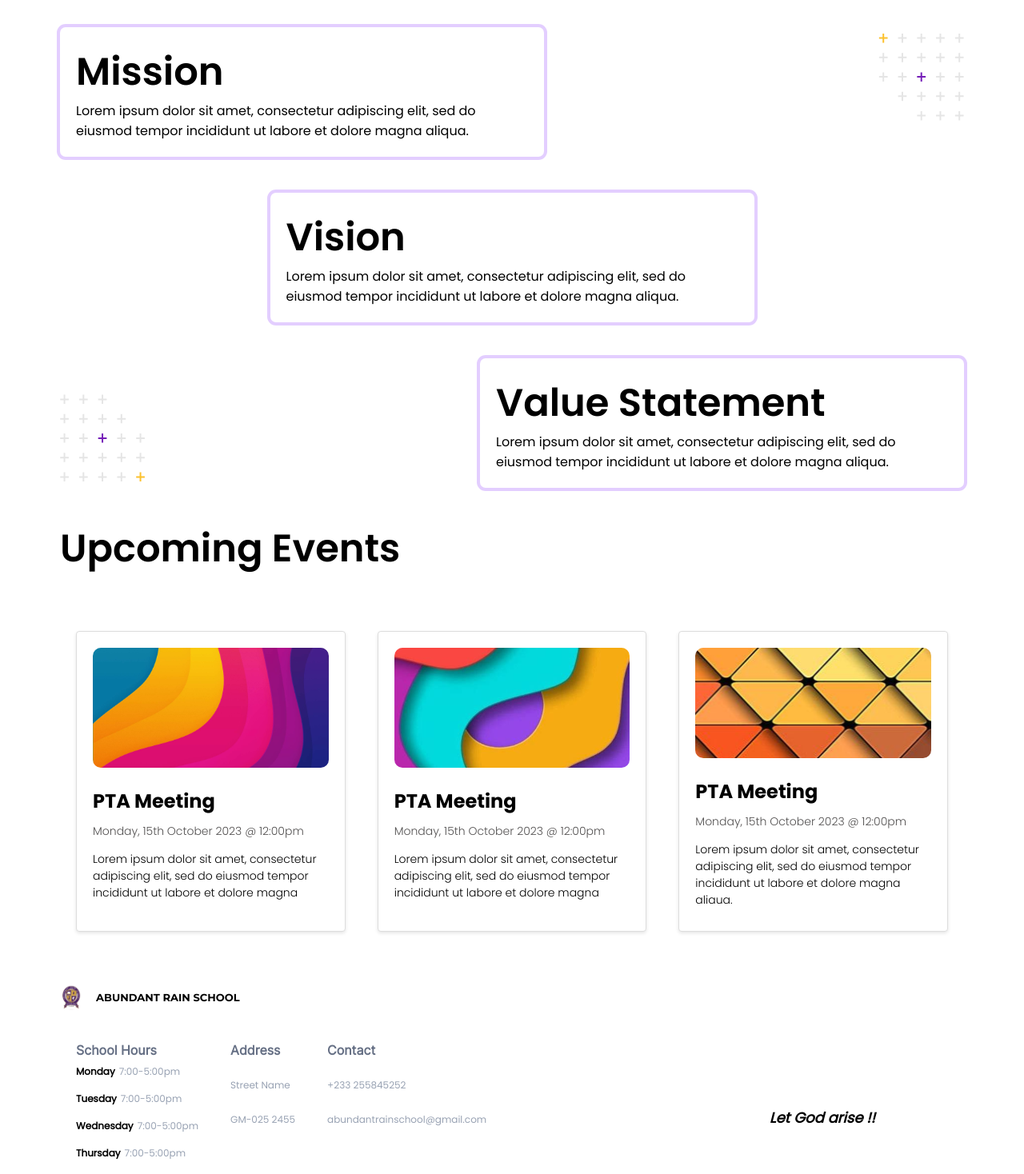
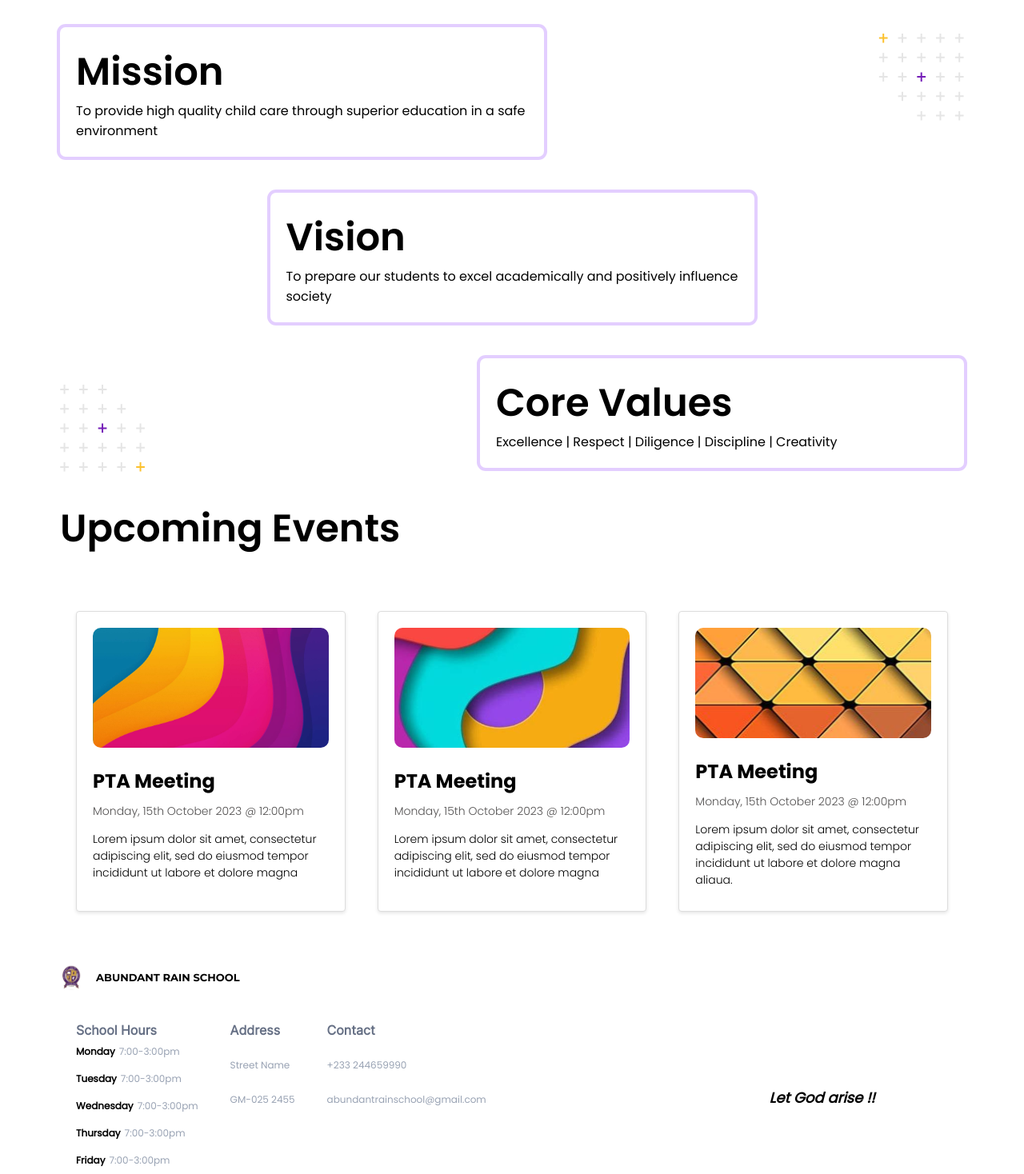
Before and after one commit to Arkoholic/schoolwebsite, a React (Create React App) app: page / in a window 1280 px wide. Shown: the part 460-1928 px from the top of the page at 80% size. Built offline with nearby package versions, Linux system fonts and the light colour scheme.

Commit message:
added a gallery page

```diff
--- a/src/App.js
+++ b/src/App.js
@@ -5,6 +5,7 @@ import Headroom from 'react-headroom';
 import Header from './components/Header';
 import HomeScreen from './pages/home/HomeScreen';
 import AboutUs from './pages/AboutUs/AboutUs';
+import Gallery from './pages/Gallery/Gallery';
 import Footer from './components/Footer';
 
 function App() {
@@ -17,6 +18,7 @@ function App() {
       <Routes>
       <Route path='/' exact Component={HomeScreen}/>
       <Route path='/AboutUs' Component={AboutUs}/>
+      <Route path='/Gallery' Component={Gallery}/>
       </Routes>
       <Footer/>
     </BrowserRouter>
--- a/src/components/Footer.jsx
+++ b/src/components/Footer.jsx
@@ -14,23 +14,23 @@ export default function Footer() {
             <span className='subHeadings'>School Hours</span>
             <div className='DOTWhead'>
             <span className='DOTW'>Monday</span>
-            <span className='time'>7:00-5:00pm</span>
+            <span className='time'>7:00-3:00pm</span>
             </div>
             <div className='DOTWhead'>
             <span className='DOTW'>Tuesday</span>
-            <span className='time'>7:00-5:00pm</span>
+            <span className='time'>7:00-3:00pm</span>
             </div>
             <div className='DOTWhead'>
             <span className='DOTW'>Wednesday</span>
-            <span className='time'>7:00-5:00pm</span>
+            <span className='time'>7:00-3:00pm</span>
             </div>
             <div className='DOTWhead'>
             <span className='DOTW'>Thursday</span>
-            <span className='time'>7:00-5:00pm</span>
+            <span className='time'>7:00-3:00pm</span>
             </div>
             <div className='DOTWhead'>
             <span className='DOTW'>Friday</span>
-            <span className='time'>7:00-5:00pm</span>
+            <span className='time'>7:00-3:00pm</span>
             </div>
         </div>
         <div className='address'>
@@ -40,7 +40,7 @@ export default function Footer() {
         </div>
         <div className='contact'>
         <span className='subHeadings'>Contact</span> <br/>
-        <span className='content'>+233 255845252</span> <br/>
+        <span className='content'>+233 244659990</span> <br/>
         <span className='content'>abundantrainschool@gmail.com</span>
         </div>
         </div>
--- a/src/components/Header.jsx
+++ b/src/components/Header.jsx
@@ -9,14 +9,14 @@ const Header = () => {
         <>
             <nav className='Header'>
                 <div style={{ display: 'flex', flexDirection: 'row', alignItems: 'center' }}>
-                    <img src={logo} alt='School logo' style={{ width: 46, height: 53 }} />
+                    <img src={logo} alt='School logo' style={{ width: 46, height: 53, paddingLeft: 20 }} />
                     <h1 className='logo-large-heading' style={{ textAlign: 'justify' }}>ABUNDANT RAIN SCHOOL</h1>
                 </div>
                 <ul className='nav-bar-options'>
                     <li><Link to="/" className={'link'}>Home</Link></li>
                     <li><Link to="/AboutUs" className={'link'}>About Us</Link></li>
                     <li><Link to="/" className={'link'}>Admissions</Link></li>
-                    <li><Link to="/" className={'link'}>Gallery</Link></li>
+                    <li><Link to="/Gallery" className={'link'}>Gallery</Link></li>
                 </ul>
             </nav>
         </>
--- /dev/null
+++ b/src/pages/Gallery/Gallery.css
@@ -0,0 +1,56 @@
+.gallery {
+    display: grid;
+    grid-template-columns: repeat(auto-fill, minmax(240px, 1fr));
+    grid-gap: 50px;
+    margin: 45px 75px;
+
+  }
+
+  @media screen and (max-width: 767px) {
+    .gallery {
+      grid-template-columns: repeat(auto-fill, minmax(150px, 1fr));
+      gap: 5px;
+    }
+  }
+
+  .gallery__item {
+    width: 100%;
+    height: 100%;
+    object-fit: cover;
+    transition: transform 0.2s ease-in-out;
+    border-radius: 20px;
+    box-shadow: rgba(0, 0, 0, 0.25) 0px 0.0625em 0.0625em, rgba(0, 0, 0, 0.25) 0px 0.125em 0.5em, rgba(255, 255, 255, 0.1) 0px 0px 0px 1px inset;
+
+  }
+
+  .gallery__item:hover {
+    transform: scale(1.25);
+  }
+
+  .gallery__item:nth-child(1) {
+    grid-column-start: 1;
+    grid-column-end: 2;
+    grid-row-start: 1;
+    grid-row-end: 3;
+  }
+
+  .gallery__item:nth-child(7) {
+    grid-column-start: 4;
+    grid-column-end: 5;
+    grid-row-start: 2;
+    grid-row-end: 4;
+  }
+
+  .gallery__item:nth-child(12) {
+    grid-column-start: 1;
+    grid-column-end: 2;
+    grid-row-start: 5;
+    grid-row-end: 6;
+  }
+
+  .gallery__item:nth-child(13) {
+    grid-column-start: 1;
+    grid-column-end: 2;
+    grid-row-start: 5;
+    grid-row-end: 6;
+  }
--- /dev/null
+++ b/src/pages/Gallery/Gallery.jsx
@@ -0,0 +1,36 @@
+import './Gallery.css';
+
+const images = [
+    { src: 'https://lh5.googleusercontent.com/p/AF1QipOETT22o9rH--Y4zb060FvaKUFtKnNwGaoCkwKY=w141-h176-n-k-no-nu', alt: 'Image 1' },
+    { src: 'https://img.freepik.com/free-photo/children-playing-grass_1098-504.jpg?size=626&ext=jpg', alt: 'Image 2' },
+    { src: 'https://img.freepik.com/free-photo/children-playing-grass_1098-504.jpg?size=626&ext=jpg', alt: 'Image 3' },
+    { src: 'https://img.freepik.com/free-photo/children-playing-grass_1098-504.jpg?size=626&ext=jpg', alt: 'Image 4' },
+    { src: 'https://img.freepik.com/free-photo/children-playing-grass_1098-504.jpg?size=626&ext=jpg', alt: 'Image 5' },
+    { src: 'https://img.freepik.com/free-photo/children-playing-grass_1098-504.jpg?size=626&ext=jpg', alt: 'Image 5' },
+    { src: 'https://img.freepik.com/free-photo/cute-little-girl-holding-books-isolated-studio_1303-31021.jpg?size=626&ext=jpg', alt: 'Image 5' },
+    { src: 'https://img.freepik.com/free-photo/charming-little-girl-with-white-shirt-covered-with-different-paints_8353-7532.jpg?size=626&ext=jpg', alt: 'Image 7'},
+    { src: 'https://img.freepik.com/free-photo/childhood-dream-about-big-famous-future-pretty-little-kids-isolated-yellow-studio-background_155003-46634.jpg?size=626&ext=jpg', alt: 'Image8'},
+    { src: 'https://img.freepik.com/free-photo/cute-little-girl-drawing-with-pencils-home_169016-3329.jpg?size=626&ext=jpg', alt: 'Image 9'},
+    { src: 'https://lh5.googleusercontent.com/p/AF1QipO8KIyT2pUGV9vry9jQVYGcnqTuFLFDFVuZmVok=w141-h235-n-k-no-nu', alt: 'Image4'},
+    { src: 'https://img.freepik.com/free-photo/hands-child-who-smeared_1150-20658.jpg?size=626&ext=jpg&uid=R116433410&semt=sph', alt: 'Image55'},
+    { src: 'https://img.freepik.com/premium-photo/child-pretend-be-pilot-kid-having-fun-home-happy-child-dreaming-about-travel_411285-9366.jpg?size=626&ext=jpg&uid=R116433410&semt=sph', alt:'Image9'},
+    { src: 'https://img.freepik.com/free-photo/little-girl-megaphone-positive-shoot_53876-137697.jpg?size=626&ext=jpg&uid=R116433410&semt=sph', alt : 'Image99'},
+    { src: 'https://lh5.googleusercontent.com/p/AF1QipNAnPyL2wU_V9Ifmz55apF3ULGngvNV7s7e3GXZ=w141-h101-n-k-no-nu', alt: 'Image5'}
+  ];
+
+function Gallery() {
+    return(
+        <div className='gallery'>
+           {images.map((image, index) => (
+        <img
+          key={index}
+          className="gallery__item"
+          src={image.src}
+          alt={image.alt}
+        />
+      ))}
+        </div>
+    );
+}
+
+export default Gallery;
--- a/src/pages/home/HomeScreen.jsx
+++ b/src/pages/home/HomeScreen.jsx
@@ -32,22 +32,19 @@ tempor incididunt ut labore et dolore magna aliqua. </span>
                 <div className='decorI'>
                 <div className='missionBox'>
                     <span className='subHeader'>Mission</span>
-                    <span>Lorem ipsum dolor sit amet, consectetur adipiscing elit, sed do eiusmod
-tempor incididunt ut labore et dolore magna aliqua. </span>
+                    <span>To provide high quality child care through superior education in a safe environment</span>
                 </div>
                 <img src={Art2} alt='vector'/>
                 </div>
                 <div className='visionBox'>
                 <span className='subHeader'>Vision</span>
-                <span>Lorem ipsum dolor sit amet, consectetur adipiscing elit, sed do eiusmod
-tempor incididunt ut labore et dolore magna aliqua. </span>
+                <span>To prepare our students to excel academically and positively influence society </span>
                 </div>
                 <div className='decorII'>
                     <img src={Art} alt='vector' />
                 <div className='valSBox'>
-                <span className='subHeader'>Value Statement</span>
-                <span>Lorem ipsum dolor sit amet, consectetur adipiscing elit, sed do eiusmod
-tempor incididunt ut labore et dolore magna aliqua. </span>
+                <span className='subHeader'>Core Values</span>
+                <span>Excellence  |  Respect  |  Diligence  |  Discipline  |  Creativity</span>
                 </div>
                 </div>
                 <div className='eventDiv'>
```
